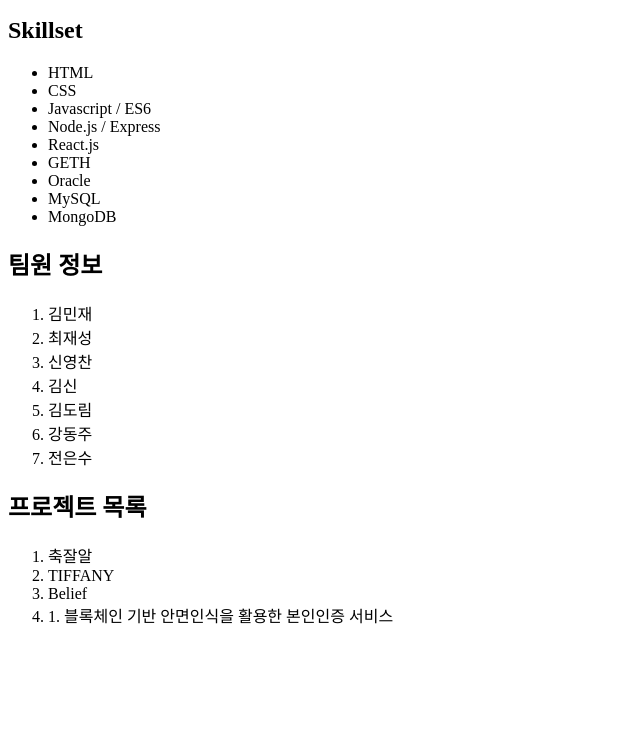
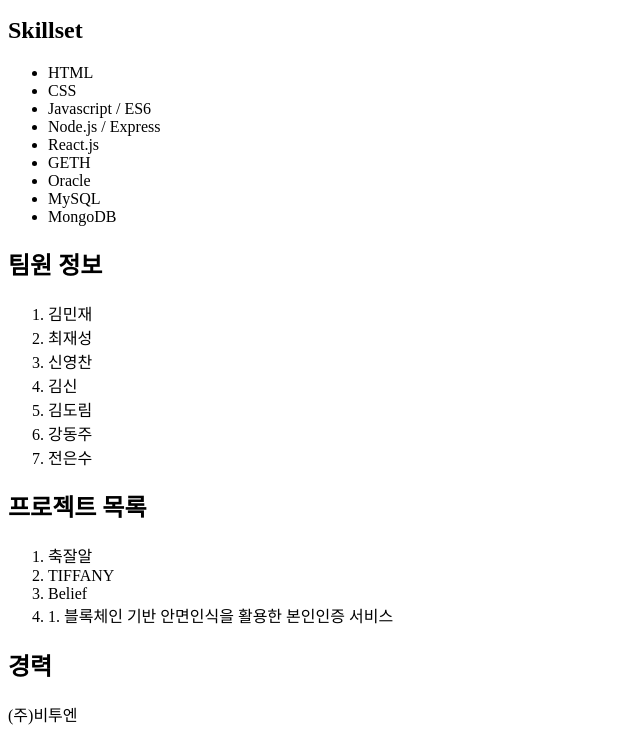
Before and after one commit to yvvyoon/learn-github, a plain HTML site: page index.html in a window 1280 px wide. Shown: the part 107-849 px from the top of the page, without its empty margins (0-640 px from the left). Before the commit the page ends 800 px from the top, so only its background shows below. Drawn offline with Linux system fonts and the light colour scheme.

Commit message:
Add my career

```diff
--- a/index.html
+++ b/index.html
@@ -39,5 +39,7 @@
         <li>Belief</li>
         <li>1. 블록체인 기반 안면인식을 활용한 본인인증 서비스</li>
     </ol>
+    <h2>경력</h2>
+    <p>(주)비투엔</p>
 </body>
 </html>
```
